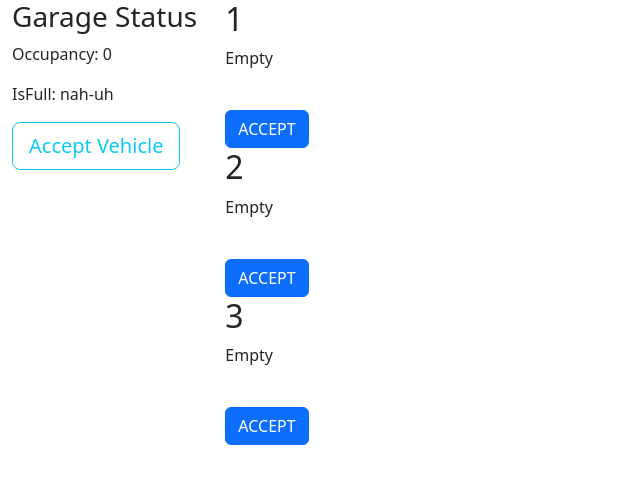
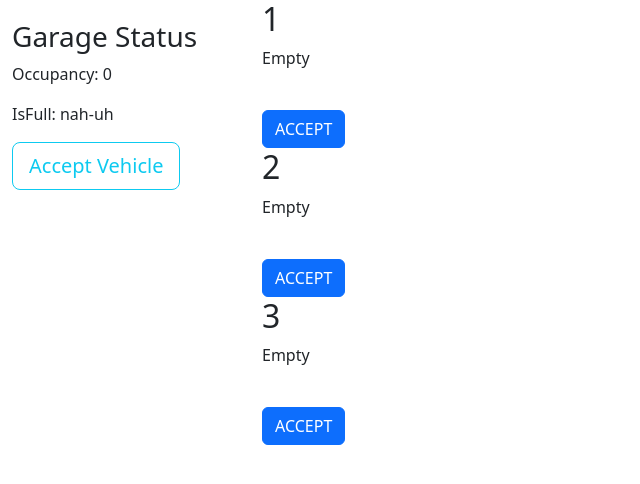
Before and after one commit to Sh-i-aw/Parked, a React (Create React App) app: page / in a window 1280 px wide. Shown: the top 484 px of the page, without its empty margins (0-640 px from the left). Built offline with nearby package versions, Linux system fonts and the light colour scheme.

Commit message:
ensure vertical nav bar will reorder with browser change, min width

```diff
--- a/src/App.css
+++ b/src/App.css
@@ -1,13 +1,15 @@
+.navColumn {
+  min-width: 250px;
+  padding: 20px;
+}
+
 .App {
   text-align: center;
+  margin: 1rem;
 }
 
 .selectMsg {
   color: dodgerblue;
-}
-.App-logo {
-  height: 40vmin;
-  pointer-events: none;
 }
 
 @media (prefers-reduced-motion: no-preference) {
```
